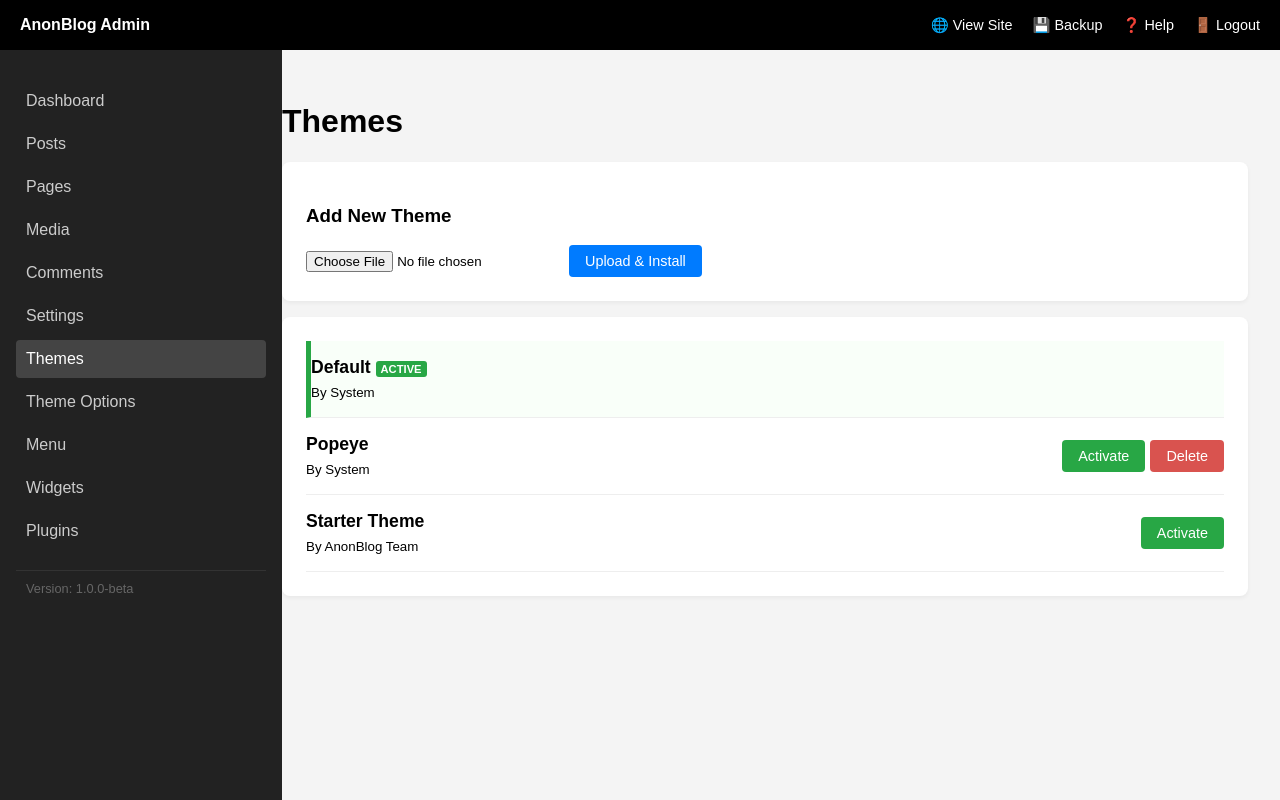
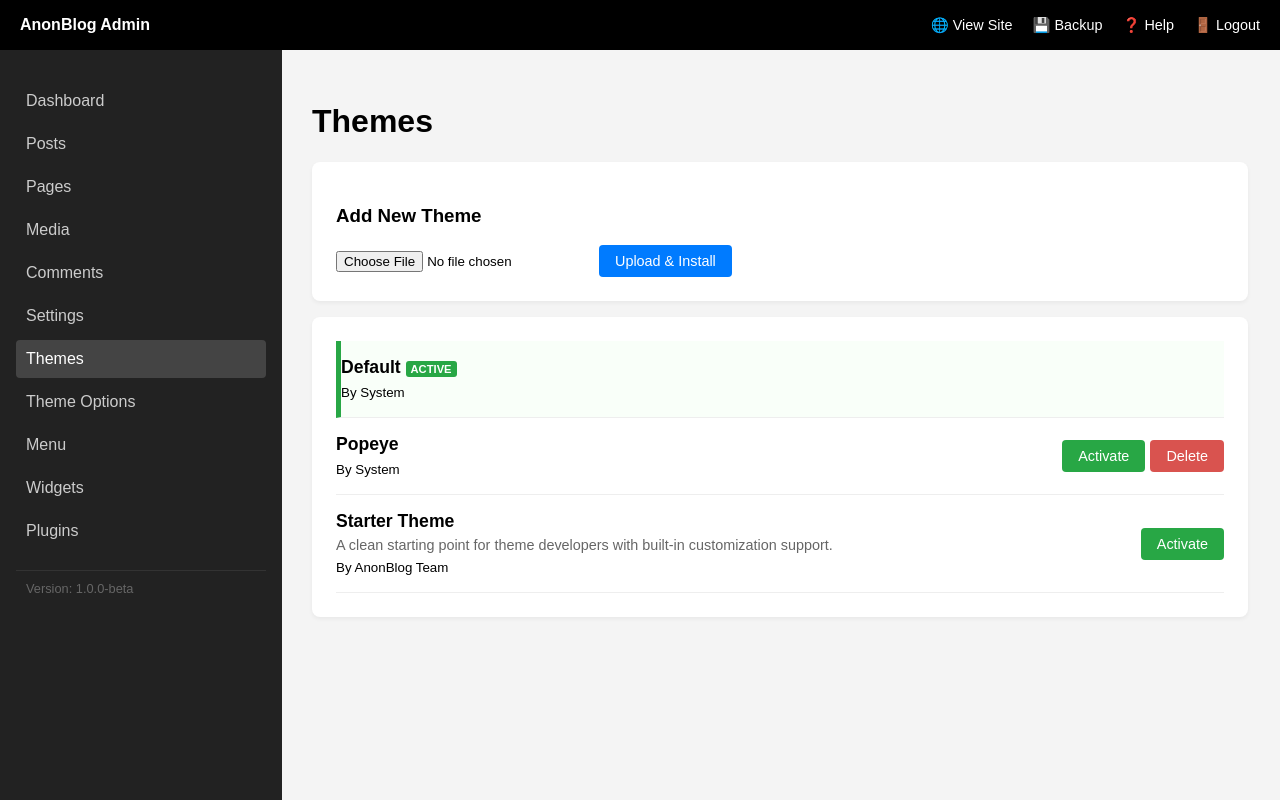
Before and after one commit to Anon011073/anon-blog, a PHP site: page /admin/themes.php in a window 1280 px wide. Run offline with PHP 8.4, Linux system fonts and the light colour scheme; the visitor is signed in with stand-in values (Sample User, id 1).

Commit message:
AnonBlog v1.0.0-beta: Final Polish & Starter Theme Fixes
- Fixed Admin Layout: Increased content margin to 280px to prevent sidebar overlap.
- Dynamic Sidebar: Hidden 'Users' category until the AnonUsers plugin is active and contains data.
- Fixed Starter Theme: Fully functional theme-config.php with working options (Font, Color, Sidebar toggle).
- Enhanced Starter Theme: Added extensive developer comments and examples for theme creation.
- Google Font Dropdown: Fixed custom theme options to correctly render font selection dropdowns.
- Packaged Fixes: Updated AnonUsers Pro ZIP with layout and readability improvements.
- Environment Reset: Prepared for fresh install.

Co-authored-by: Anon011073 <209044464+Anon011073@users.noreply.github.com>

```diff
--- a/admin/backup.php
+++ b/admin/backup.php
@@ -125,7 +125,7 @@ if ($_SERVER['REQUEST_METHOD'] === 'POST' && isset($_POST['action']) && $_POST['
     <title>Backup & Restore - Admin Panel</title>
     <style>
         body { font-family: sans-serif; margin: 0; display: flex; min-height: 100vh; background: #f4f4f4; }
-        .main-content { flex: 1; padding: 2rem; margin-left: 250px; margin-top: 50px; }
+        .main-content { flex: 1; padding: 2rem; margin-left: 280px; margin-top: 50px; }
         .card { background: #fff; padding: 1.5rem; border-radius: 8px; box-shadow: 0 2px 4px rgba(0,0,0,0.05); margin-bottom: 2rem; }
         .sidebar { width: 250px; background: #222; color: #fff; padding: 1rem; }
         .sidebar h2 { font-size: 1.2rem; margin-bottom: 2rem; }
--- a/admin/comments.php
+++ b/admin/comments.php
@@ -66,7 +66,7 @@ usort($all_comments, function($a, $b) {
         .sidebar ul li { margin-bottom: 1rem; }
         .sidebar ul li a { color: #ccc; text-decoration: none; display: block; padding: 0.5rem; border-radius: 4px; }
         .sidebar ul li a:hover, .sidebar ul li a.active { background: #444; color: #fff; }
-        .main-content { flex: 1; padding: 2rem; margin-left: 250px; margin-top: 50px; }
+        .main-content { flex: 1; padding: 2rem; margin-left: 280px; margin-top: 50px; }
         .card { background: #fff; padding: 1.5rem; border-radius: 8px; box-shadow: 0 2px 4px rgba(0,0,0,0.05); }
         .btn { padding: 0.5rem 1rem; border-radius: 4px; text-decoration: none; cursor: pointer; border: none; font-size: 0.9rem; }
         .btn-primary { background: #007bff; color: #fff; }
--- a/admin/help.php
+++ b/admin/help.php
@@ -14,7 +14,7 @@ $config = load_config();
     <title>Help & Documentation - AnonBlog Admin</title>
     <style>
         body { font-family: sans-serif; margin: 0; display: flex; min-height: 100vh; background: #f4f4f4; }
-        .main-content { flex: 1; padding: 2rem; margin-left: 250px; margin-top: 50px; overflow-y: auto; }
+        .main-content { flex: 1; padding: 2rem; margin-left: 280px; margin-top: 50px; overflow-y: auto; }
         .card { background: #fff; padding: 2rem; border-radius: 8px; box-shadow: 0 2px 4px rgba(0,0,0,0.05); line-height: 1.6; }
         code { background: #f8f9fa; padding: 2px 5px; border-radius: 3px; font-family: monospace; }
         pre { background: #222; color: #fff; padding: 15px; border-radius: 5px; overflow-x: auto; }
--- a/admin/index.php
+++ b/admin/index.php
@@ -15,7 +15,7 @@ $config = load_config();
     <style>
         body { font-family: sans-serif; margin: 0; display: flex; min-height: 100vh; background: #f4f4f4; }
         .sidebar { width: 250px; background: #222; color: #fff; padding: 1rem; flex-shrink: 0; }
-        .main-content { flex: 1; padding: 2rem; margin-left: 250px; margin-top: 50px; overflow-y: auto; }
+        .main-content { flex: 1; padding: 2rem; margin-left: 280px; margin-top: 50px; overflow-y: auto; }
         .dashboard-grid { display: grid; grid-template-columns: repeat(auto-fit, minmax(300px, 1fr)); gap: 20px; }
         .card { background: #fff; padding: 1.5rem; border-radius: 8px; box-shadow: 0 2px 4px rgba(0,0,0,0.05); }
         .card h2 { margin-top: 0; font-size: 1.2rem; border-bottom: 1px solid #eee; padding-bottom: 10px; margin-bottom: 15px; }
--- a/admin/media.php
+++ b/admin/media.php
@@ -75,7 +75,7 @@ $images = glob($uploads_dir . '*.{jpg,jpeg,png,gif,webp}', GLOB_BRACE);
         .sidebar ul li { margin-bottom: 1rem; }
         .sidebar ul li a { color: #ccc; text-decoration: none; display: block; padding: 0.5rem; border-radius: 4px; }
         .sidebar ul li a:hover, .sidebar ul li a.active { background: #444; color: #fff; }
-        .main-content { flex: 1; padding: 2rem; margin-left: 250px; margin-top: 50px; }
+        .main-content { flex: 1; padding: 2rem; margin-left: 280px; margin-top: 50px; }
         .card { background: #fff; padding: 1.5rem; border-radius: 8px; box-shadow: 0 2px 4px rgba(0,0,0,0.05); }
         .btn { padding: 0.5rem 1rem; border-radius: 4px; text-decoration: none; cursor: pointer; border: none; font-size: 0.9rem; }
         .btn-primary { background: #007bff; color: #fff; }
--- a/admin/menu.php
+++ b/admin/menu.php
@@ -52,7 +52,7 @@ $menu = $config['menu'] ?? [
         .sidebar ul li { margin-bottom: 1rem; }
         .sidebar ul li a { color: #ccc; text-decoration: none; display: block; padding: 0.5rem; border-radius: 4px; }
         .sidebar ul li a:hover, .sidebar ul li a.active { background: #444; color: #fff; }
-        .main-content { flex: 1; padding: 2rem; margin-left: 250px; margin-top: 50px; }
+        .main-content { flex: 1; padding: 2rem; margin-left: 280px; margin-top: 50px; }
         .card { background: #fff; padding: 1.5rem; border-radius: 8px; box-shadow: 0 2px 4px rgba(0,0,0,0.05); }
         .form-group { display: flex; gap: 10px; margin-bottom: 1rem; align-items: center; }
         input[type="text"] { flex: 1; padding: 0.75rem; border: 1px solid #ccc; border-radius: 4px; box-sizing: border-box; }
--- a/admin/page_edit.php
+++ b/admin/page_edit.php
@@ -64,7 +64,7 @@ if ($_SERVER['REQUEST_METHOD'] === 'POST') {
         .sidebar ul li { margin-bottom: 1rem; }
         .sidebar ul li a { color: #ccc; text-decoration: none; display: block; padding: 0.5rem; border-radius: 4px; }
         .sidebar ul li a:hover, .sidebar ul li a.active { background: #444; color: #fff; }
-        .main-content { flex: 1; padding: 2rem; margin-left: 250px; margin-top: 50px; }
+        .main-content { flex: 1; padding: 2rem; margin-left: 280px; margin-top: 50px; }
         .card { background: #fff; padding: 1.5rem; border-radius: 8px; box-shadow: 0 2px 4px rgba(0,0,0,0.05); }
         .form-group { margin-bottom: 1.5rem; }
         label { display: block; margin-bottom: 0.5rem; font-weight: bold; }
--- a/admin/pages.php
+++ b/admin/pages.php
@@ -22,7 +22,7 @@ $config = load_config();
         .sidebar ul li { margin-bottom: 1rem; }
         .sidebar ul li a { color: #ccc; text-decoration: none; display: block; padding: 0.5rem; border-radius: 4px; }
         .sidebar ul li a:hover, .sidebar ul li a.active { background: #444; color: #fff; }
-        .main-content { flex: 1; padding: 2rem; margin-left: 250px; margin-top: 50px; }
+        .main-content { flex: 1; padding: 2rem; margin-left: 280px; margin-top: 50px; }
         .header { display: flex; justify-content: space-between; align-items: center; margin-bottom: 2rem; }
         .btn { padding: 0.5rem 1rem; border-radius: 4px; text-decoration: none; cursor: pointer; border: none; font-size: 0.9rem; }
         .btn-primary { background: #007bff; color: #fff; }
--- a/admin/plugins.php
+++ b/admin/plugins.php
@@ -137,7 +137,7 @@ $enabled_plugins = $config['enabled_plugins'] ?? [];
         .sidebar ul li { margin-bottom: 1rem; }
         .sidebar ul li a { color: #ccc; text-decoration: none; display: block; padding: 0.5rem; border-radius: 4px; }
         .sidebar ul li a:hover, .sidebar ul li a.active { background: #444; color: #fff; }
-        .main-content { flex: 1; padding: 2rem; margin-left: 250px; margin-top: 50px; }
+        .main-content { flex: 1; padding: 2rem; margin-left: 280px; margin-top: 50px; }
         .card { background: #fff; padding: 1.5rem; border-radius: 8px; box-shadow: 0 2px 4px rgba(0,0,0,0.05); margin-bottom: 1rem; }
         .btn { padding: 0.5rem 1rem; border-radius: 4px; text-decoration: none; cursor: pointer; border: none; font-size: 0.9rem; }
         .btn-success { background: #28a745; color: #fff; }
--- a/admin/post_edit.php
+++ b/admin/post_edit.php
@@ -85,7 +85,7 @@ $images = glob(__DIR__ . '/../uploads/*.{jpg,jpeg,png,gif,webp}', GLOB_BRACE);
         .sidebar ul li { margin-bottom: 1rem; }
         .sidebar ul li a { color: #ccc; text-decoration: none; display: block; padding: 0.5rem; border-radius: 4px; }
         .sidebar ul li a:hover, .sidebar ul li a.active { background: #444; color: #fff; }
-        .main-content { flex: 1; padding: 2rem; margin-left: 250px; margin-top: 50px; }
+        .main-content { flex: 1; padding: 2rem; margin-left: 280px; margin-top: 50px; }
         .card { background: #fff; padding: 1.5rem; border-radius: 8px; box-shadow: 0 2px 4px rgba(0,0,0,0.05); }
         .form-group { margin-bottom: 1.5rem; }
         label { display: block; margin-bottom: 0.5rem; font-weight: bold; }
--- a/admin/posts.php
+++ b/admin/posts.php
@@ -22,7 +22,7 @@ $config = load_config();
         .sidebar ul li { margin-bottom: 1rem; }
         .sidebar ul li a { color: #ccc; text-decoration: none; display: block; padding: 0.5rem; border-radius: 4px; }
         .sidebar ul li a:hover, .sidebar ul li a.active { background: #444; color: #fff; }
-        .main-content { flex: 1; padding: 2rem; margin-left: 250px; margin-top: 50px; }
+        .main-content { flex: 1; padding: 2rem; margin-left: 280px; margin-top: 50px; }
         .header { display: flex; justify-content: space-between; align-items: center; margin-bottom: 2rem; }
         .btn { padding: 0.5rem 1rem; border-radius: 4px; text-decoration: none; cursor: pointer; border: none; font-size: 0.9rem; }
         .btn-primary { background: #007bff; color: #fff; }
--- a/admin/settings.php
+++ b/admin/settings.php
@@ -97,7 +97,7 @@ if ($_SERVER['REQUEST_METHOD'] === 'POST' && isset($_POST['action']) && $_POST['
         .sidebar ul li { margin-bottom: 1rem; }
         .sidebar ul li a { color: #ccc; text-decoration: none; display: block; padding: 0.5rem; border-radius: 4px; }
         .sidebar ul li a:hover, .sidebar ul li a.active { background: #444; color: #fff; }
-        .main-content { flex: 1; padding: 2rem; margin-left: 250px; margin-top: 50px; }
+        .main-content { flex: 1; padding: 2rem; margin-left: 280px; margin-top: 50px; }
         .header { display: flex; justify-content: space-between; align-items: center; margin-bottom: 1rem; }
         .card { background: #fff; padding: 1.5rem; border-radius: 8px; box-shadow: 0 2px 4px rgba(0,0,0,0.05); margin-bottom: 1.5rem; }
         .form-group { margin-bottom: 1.5rem; }
--- a/admin/sidebar.php
+++ b/admin/sidebar.php
@@ -42,7 +42,10 @@ $is_admin = isset($_SESSION['admin_logged_in']);
         <?php endif; ?>
 
         <?php if ($is_admin): ?>
-            <?php if (in_array('anon-users', $config['enabled_plugins'] ?? [])): ?>
+            <?php
+            $user_files = glob(__DIR__ . '/../content/users/*.json');
+            if (in_array('anon-users', $config['enabled_plugins'] ?? []) && !empty($user_files)):
+            ?>
                 <li style="margin-bottom: 5px;"><a href="<?php echo $admin_base; ?>../plugins/anon-users/admin/manage.php" style="color: #ccc; text-decoration: none; display: block; padding: 10px; border-radius: 4px;" class="<?php echo strpos($_SERVER['PHP_SELF'], 'anon-users/admin/manage.php') !== false ? 'active' : ''; ?>">Users</a></li>
             <?php endif; ?>
             <li style="margin-bottom: 5px;"><a href="<?php echo $admin_base; ?>settings.php" style="color: #ccc; text-decoration: none; display: block; padding: 10px; border-radius: 4px;" class="<?php echo basename($_SERVER['PHP_SELF']) == 'settings.php' ? 'active' : ''; ?>">Settings</a></li>
--- a/admin/theme_options.php
+++ b/admin/theme_options.php
@@ -97,7 +97,7 @@ if ($_SERVER['REQUEST_METHOD'] === 'POST') {
     <title>Theme Options - AnonBlog Admin</title>
     <style>
         body { font-family: sans-serif; margin: 0; display: flex; flex-direction: column; min-height: 100vh; background: #f4f4f4; }
-        .main-content { flex: 1; padding: 2rem; margin-left: 250px; margin-top: 50px; overflow-y: auto; }
+        .main-content { flex: 1; padding: 2rem; margin-left: 280px; margin-top: 50px; overflow-y: auto; }
         .card { background: #fff; padding: 1.5rem; border-radius: 8px; box-shadow: 0 2px 4px rgba(0,0,0,0.05); margin-bottom: 2rem; }
         .form-group { margin-bottom: 1.5rem; }
         label { display: block; margin-bottom: 0.5rem; font-weight: bold; }
--- a/admin/themes.php
+++ b/admin/themes.php
@@ -131,7 +131,7 @@ $enabled_themes = $config['enabled_themes'] ?? [];
         .sidebar ul li { margin-bottom: 1rem; }
         .sidebar ul li a { color: #ccc; text-decoration: none; display: block; padding: 0.5rem; border-radius: 4px; }
         .sidebar ul li a:hover, .sidebar ul li a.active { background: #444; color: #fff; }
-        .main-content { flex: 1; padding: 2rem; margin-left: 250px; margin-top: 50px; }
+        .main-content { flex: 1; padding: 2rem; margin-left: 280px; margin-top: 50px; }
         .card { background: #fff; padding: 1.5rem; border-radius: 8px; box-shadow: 0 2px 4px rgba(0,0,0,0.05); margin-bottom: 1rem; }
         .btn { padding: 0.5rem 1rem; border-radius: 4px; text-decoration: none; cursor: pointer; border: none; font-size: 0.9rem; }
         .btn-success { background: #28a745; color: #fff; }
--- a/admin/widgets.php
+++ b/admin/widgets.php
@@ -66,7 +66,7 @@ $widget_links = $config['widget_links'] ?? [];
         .sidebar ul li { margin-bottom: 1rem; }
         .sidebar ul li a { color: #ccc; text-decoration: none; display: block; padding: 0.5rem; border-radius: 4px; }
         .sidebar ul li a:hover, .sidebar ul li a.active { background: #444; color: #fff; }
-        .main-content { flex: 1; padding: 2rem; margin-left: 250px; margin-top: 50px; }
+        .main-content { flex: 1; padding: 2rem; margin-left: 280px; margin-top: 50px; }
         .card { background: #fff; padding: 1.5rem; border-radius: 8px; box-shadow: 0 2px 4px rgba(0,0,0,0.05); margin-bottom: 1rem; }
         .area-box { border: 1px dashed #ccc; padding: 10px; margin-bottom: 10px; min-height: 50px; background: #fafafa; }
         .btn { padding: 0.5rem 1rem; border-radius: 4px; text-decoration: none; cursor: pointer; border: none; font-size: 0.9rem; }
--- a/themes/starter/theme-config.php
+++ b/themes/starter/theme-config.php
@@ -1,40 +1,51 @@
 <?php
 /**
  * Starter Theme Configuration & Options
- * Use this file to define custom options for your theme.
+ * This file allows you to define custom settings that users can change in the Admin Panel.
  */
 
 return [
     'name' => 'Starter Theme',
     'author' => 'AnonBlog Team',
     'version' => '1.0.0',
+    'description' => 'A clean starting point for theme developers with built-in customization support.',
     'options' => [
+        // FONT OPTION: Renders a dropdown of 20+ Google Fonts
         [
             'name' => 'heading_font',
             'label' => 'Heading Font',
             'type' => 'font',
             'default' => 'Montserrat'
         ],
+        // COLOR OPTION: Renders a color picker
         [
             'name' => 'accent_color',
-            'label' => 'Accent Color',
+            'label' => 'Primary Theme Color',
             'type' => 'color',
             'default' => '#e91e63'
         ],
+        // CHECKBOX OPTION: Renders a simple toggle
         [
             'name' => 'show_sidebar',
-            'label' => 'Show Sidebar',
+            'label' => 'Display Sidebar',
             'type' => 'checkbox',
             'default' => true
         ],
+        // TEXT OPTION: Renders a standard text input
+        [
+            'name' => 'footer_text',
+            'label' => 'Custom Footer Copyright',
+            'type' => 'text',
+            'default' => 'Powered by AnonBlog'
+        ],
         /*
-        // Example of a select option (commented out)
+        // SELECT OPTION EXAMPLE:
         [
             'name' => 'layout_style',
-            'label' => 'Layout Style',
+            'label' => 'Container Style',
             'type' => 'select',
-            'options' => ['boxed' => 'Boxed', 'wide' => 'Full Width'],
-            'default' => 'wide'
+            'options' => ['boxed' => 'Boxed Layout', 'full' => 'Full Width'],
+            'default' => 'full'
         ],
         */
     ]
```
Also changed, not shown: themes/starter/footer.php (+18 -3 lines), themes/starter/header.php (+31 -9 lines), 1 other file.
